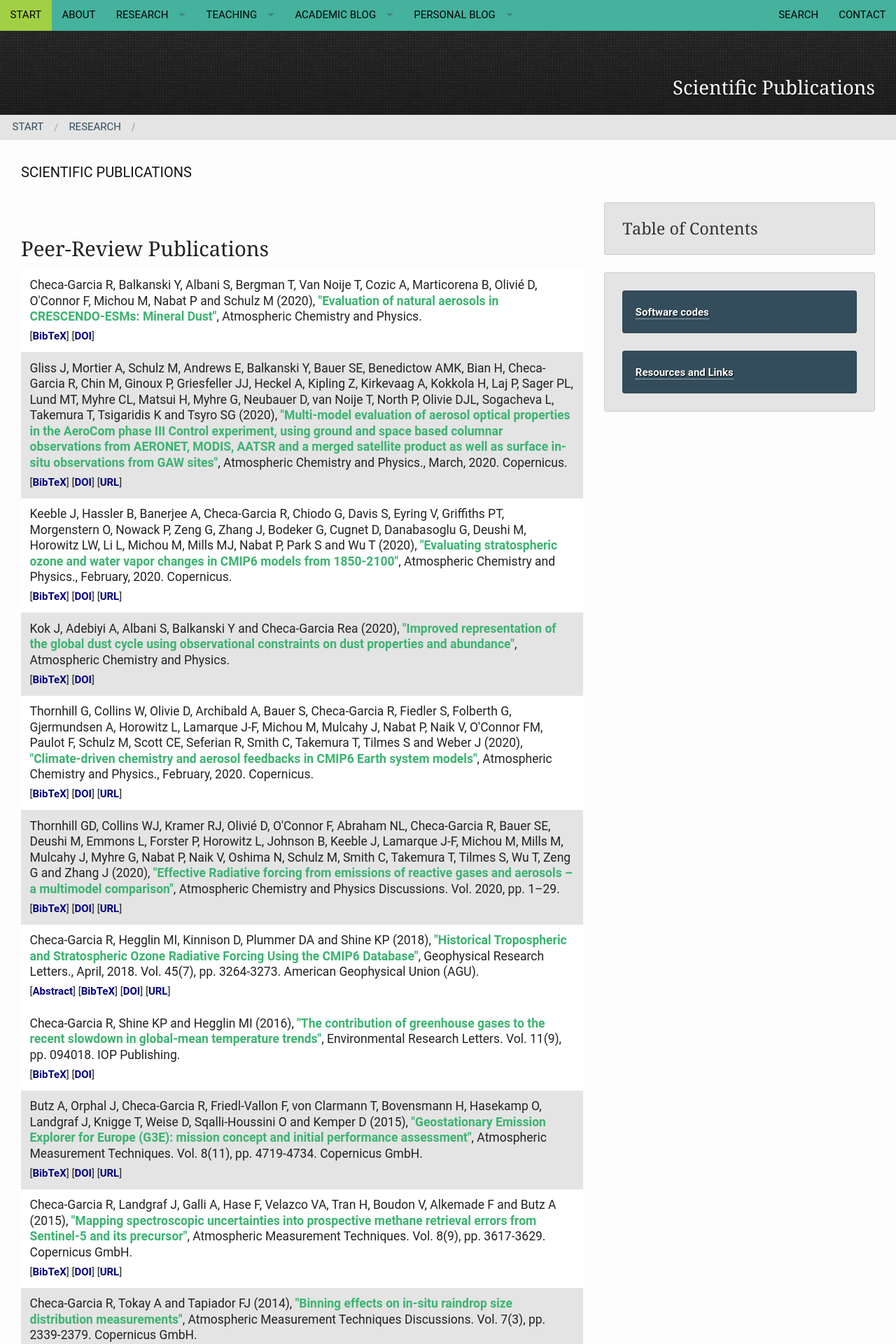
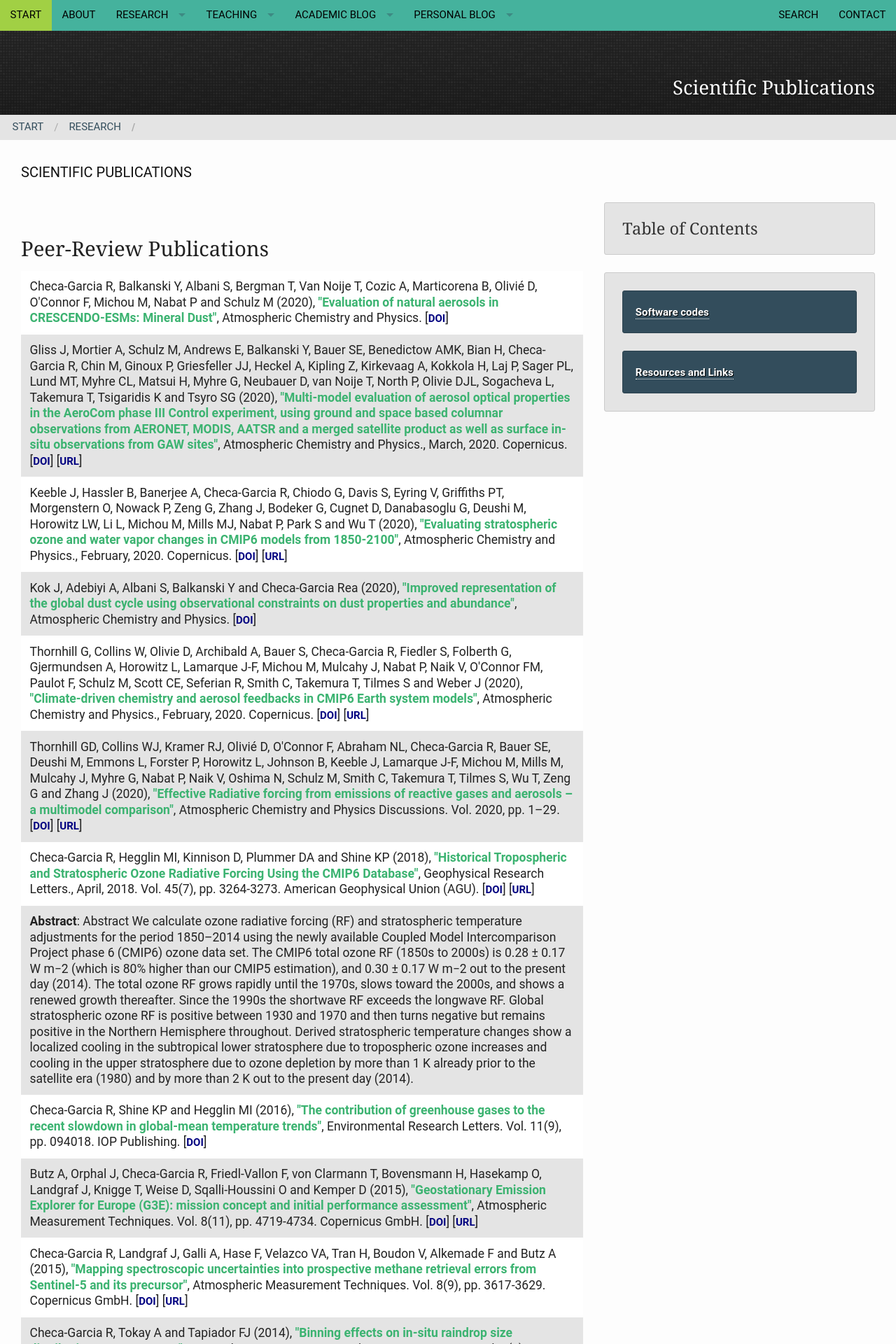
Before and after one commit to RCHG/rchg.github.io, a Jekyll site: the page built from pages/publications.md, in a window 1280 px wide. Shown: the top 1920 px of the page at 70% size. Built offline with Jekyll 4.4.1, drawn with Linux system fonts in a browser that asks for light colours; nearby versions of some CDN libraries; comment, search, counter and statistics services are not loaded; some of the changed text lies outside the part shown.

Commit message:
Update publications.md

```diff
--- a/pages/publications.md
+++ b/pages/publications.md
@@ -28,16 +28,11 @@ breadcrumb: true
 
 <style type="text/css">
 
-table { font-size: 9px; border: 1px gray none; width: 100%; empty-cells: show; border-spacing: 0em 0.1em; margin: 1em 0em; }
+table {font-size: 11px;  border: 1px gray none; width: 100%; empty-cells: show; border-spacing: 0em 0.1em; margin: 1em 0em; }
 th, td { border: none; padding: 0.5em; vertical-align: top; text-align: justify; }
 
 td a { color: navy; text-decoration: none; }
 td a:hover  { text-decoration: underline; }
-
-tr.noshow { display: none;}
-tr.highlight td { background-color: #EFEFEF; border-top: 2px #2E2E2E solid; font-weight: bold; }
-tr.abstract td, tr.comment td, tr.bibtex td { background-color: #EFEFEF; text-align: justify; border-bottom: 2px #2E2E2E solid; }
-tr.nextshow td { border-bottom-style: none; }
 
 tr.bibtex pre { width: 100%; overflow: auto; white-space: pre-wrap;}
 p.infolinks { margin: 0.3em 0em 0em 0em; padding: 0px; }
@@ -54,43 +49,43 @@ p.infolinks { margin: 0.3em 0em 0em 0em; padding: 0px; }
 <tbody>
 <tr id="ChecaGarciaRetal_ACP_2020a" class="entry">
 	<td>Checa-Garcia R, Balkanski Y, Albani S, Bergman T, Van Noije T, Cozic A, Marticorena B, Olivié D, O'Connor F, Michou M, Nabat P and Schulz M (2020), <b style="color:MediumSeaGreen;">"Evaluation of natural aerosols in CRESCENDO-ESMs: Mineral Dust"</b>, Atmospheric Chemistry and Physics.
-	<p class="infolinks"> [<a href="javascript:toggleInfo('ChecaGarciaRetal_ACP_2020a','bibtex')">BibTeX</a>] [<a href="https://doi.org/10.5194/acp-2020-1147" target="_blank">DOI</a>]</p>
+	 [<a href="https://doi.org/10.5194/acp-2020-1147" target="_blank">DOI</a>]
 	</td>
 </tr>
 
 <tr id="Gli2020" class="entry">
 	<td>Gliss J, Mortier A, Schulz M, Andrews E, Balkanski Y, Bauer SE, Benedictow AMK, Bian H, Checa-Garcia R, Chin M, Ginoux P, Griesfeller JJ, Heckel A, Kipling Z, Kirkevaag A, Kokkola H, Laj P, Sager PL, Lund MT, Myhre CL, Matsui H, Myhre G, Neubauer D, van Noije T, North P, Olivie DJL, Sogacheva L, Takemura T, Tsigaridis K and Tsyro SG (2020), <b style="color:MediumSeaGreen;">"Multi-model evaluation of aerosol optical properties in the AeroCom phase III Control experiment, using ground and space based columnar observations from AERONET, MODIS, AATSR and a merged satellite product as well as surface in-situ observations from GAW sites"</b>, Atmospheric Chemistry and Physics., March, 2020.  Copernicus.
-	<p class="infolinks"> [<a href="javascript:toggleInfo('Gli2020','bibtex')">BibTeX</a>] [<a href="https://doi.org/10.5194/acp-2019-1214" target="_blank">DOI</a>] [<a href="https://doi.org/10.5194/acp-2019-1214" target="_blank">URL</a>]</p>
+	[<a href="https://doi.org/10.5194/acp-2019-1214" target="_blank">DOI</a>] [<a href="https://doi.org/10.5194/acp-2019-1214" target="_blank">URL</a>]
 	</td>
 </tr>
 
 <tr id="Keeble2020" class="entry">
 	<td>Keeble J, Hassler B, Banerjee A, Checa-Garcia R, Chiodo G, Davis S, Eyring V, Griffiths PT, Morgenstern O, Nowack P, Zeng G, Zhang J, Bodeker G, Cugnet D, Danabasoglu G, Deushi M, Horowitz LW, Li L, Michou M, Mills MJ, Nabat P, Park S and Wu T (2020), <b style="color:MediumSeaGreen;">"Evaluating stratospheric ozone and water vapor changes in CMIP6 models from 1850-2100"</b>, Atmospheric Chemistry and Physics., February, 2020.  Copernicus.
-	<p class="infolinks"> [<a href="javascript:toggleInfo('Keeble2020','bibtex')">BibTeX</a>] [<a href="https://doi.org/10.5194/acp-2019-1202" target="_blank">DOI</a>] [<a href="https://doi.org/10.5194/acp-2019-1202" target="_blank">URL</a>]</p>
+	[<a href="https://doi.org/10.5194/acp-2019-1202" target="_blank">DOI</a>] [<a href="https://doi.org/10.5194/acp-2019-1202" target="_blank">URL</a>]
 	</td>
 </tr>
 
 <tr id="Kok_ACP_2020a" class="entry">
 	<td>Kok J, Adebiyi A, Albani S, Balkanski Y and Checa-Garcia Rea (2020), <b style="color:MediumSeaGreen;">"Improved representation of the global dust cycle using observational constraints on dust properties and abundance"</b>, Atmospheric Chemistry and Physics.
-	<p class="infolinks"> [<a href="javascript:toggleInfo('Kok_ACP_2020a','bibtex')">BibTeX</a>] [<a href="https://doi.org/10.5194/acp-2020-1131" target="_blank">DOI</a>]</p>
+	[<a href="https://doi.org/10.5194/acp-2020-1131" target="_blank">DOI</a>]
 	</td>
 </tr>
 
 <tr id="Thornhill2020" class="entry">
 	<td>Thornhill G, Collins W, Olivie D, Archibald A, Bauer S, Checa-Garcia R, Fiedler S, Folberth G, Gjermundsen A, Horowitz L, Lamarque J-F, Michou M, Mulcahy J, Nabat P, Naik V, O'Connor FM, Paulot F, Schulz M, Scott CE, Seferian R, Smith C, Takemura T, Tilmes S and Weber J (2020), <b style="color:MediumSeaGreen;">"Climate-driven chemistry and aerosol feedbacks in CMIP6 Earth system models"</b>, Atmospheric Chemistry and Physics., February, 2020.  Copernicus.
-	<p class="infolinks"> [<a href="javascript:toggleInfo('Thornhill2020','bibtex')">BibTeX</a>] [<a href="https://doi.org/10.5194/acp-2019-1207" target="_blank">DOI</a>] [<a href="https://doi.org/10.5194/acp-2019-1207" target="_blank">URL</a>]</p>
+	 [<a href="https://doi.org/10.5194/acp-2019-1207" target="_blank">DOI</a>] [<a href="https://doi.org/10.5194/acp-2019-1207" target="_blank">URL</a>]
 	</td>
 </tr>
 
 <tr id="Thornhill2020b" class="entry">
 	<td>Thornhill GD, Collins WJ, Kramer RJ, Olivié D, O'Connor F, Abraham NL, Checa-Garcia R, Bauer SE, Deushi M, Emmons L, Forster P, Horowitz L, Johnson B, Keeble J, Lamarque J-F, Michou M, Mills M, Mulcahy J, Myhre G, Nabat P, Naik V, Oshima N, Schulz M, Smith C, Takemura T, Tilmes S, Wu T, Zeng G and Zhang J (2020), <b style="color:MediumSeaGreen;">"Effective Radiative forcing from emissions of reactive gases and aerosols – a multimodel comparison"</b>, Atmospheric Chemistry and Physics Discussions.  Vol. 2020, pp. 1–29.
-	<p class="infolinks"> [<a href="javascript:toggleInfo('Thornhill2020b','bibtex')">BibTeX</a>] [<a href="https://doi.org/10.5194/acp-2019-1205" target="_blank">DOI</a>] [<a href="https://acp.copernicus.org/preprints/acp-2019-1205/" target="_blank">URL</a>]</p>
+	[<a href="https://doi.org/10.5194/acp-2019-1205" target="_blank">DOI</a>] [<a href="https://acp.copernicus.org/preprints/acp-2019-1205/" target="_blank">URL</a>]
 	</td>
 </tr>
 
 <tr id="Checa-GarciaEtAl_GRL_2018a" class="entry">
 	<td>Checa-Garcia R, Hegglin MI, Kinnison D, Plummer DA and Shine KP (2018), <b style="color:MediumSeaGreen;">"Historical Tropospheric and Stratospheric Ozone Radiative Forcing Using the CMIP6 Database"</b>, Geophysical Research Letters., April, 2018.  Vol. 45(7), pp. 3264-3273. American Geophysical Union (AGU).
-	<p class="infolinks">[<a href="javascript:toggleInfo('Checa-GarciaEtAl_GRL_2018a','abstract')">Abstract</a>] [<a href="javascript:toggleInfo('Checa-GarciaEtAl_GRL_2018a','bibtex')">BibTeX</a>] [<a href="https://doi.org/10.1002/2017GL076770" target="_blank">DOI</a>] [<a href="https://agupubs.onlinelibrary.wiley.com/doi/abs/10.1002/2017GL076770" target="_blank">URL</a>]</p>
+   [<a href="https://doi.org/10.1002/2017GL076770" target="_blank">DOI</a>] [<a href="https://agupubs.onlinelibrary.wiley.com/doi/abs/10.1002/2017GL076770" target="_blank">URL</a>]
 	</td>
 </tr>
 <tr id="abs_Checa-GarciaEtAl_GRL_2018a" class="abstract noshow">
@@ -99,37 +94,37 @@ p.infolinks { margin: 0.3em 0em 0em 0em; padding: 0px; }
 
 <tr id="Checa-GarciaEtAl_ERL_2016a" class="entry">
 	<td>Checa-Garcia R, Shine KP and Hegglin MI (2016), <b style="color:MediumSeaGreen;">"The contribution of greenhouse gases to the recent slowdown in global-mean temperature trends"</b>, Environmental Research Letters.  Vol. 11(9), pp. 094018. IOP Publishing.
-	<p class="infolinks"> [<a href="javascript:toggleInfo('Checa-GarciaEtAl_ERL_2016a','bibtex')">BibTeX</a>] [<a href="https://doi.org/10.1088/1748-9326/11/9/094018" target="_blank">DOI</a>]</p>
+	 [<a href="https://doi.org/10.1088/1748-9326/11/9/094018" target="_blank">DOI</a>]
 	</td>
 </tr>
 
 <tr id="ButzEtAl_AMT_2015a" class="entry">
 	<td>Butz A, Orphal J, Checa-Garcia R, Friedl-Vallon F, von Clarmann T, Bovensmann H, Hasekamp O, Landgraf J, Knigge T, Weise D, Sqalli-Houssini O and Kemper D (2015), <b style="color:MediumSeaGreen;">"Geostationary Emission Explorer for Europe (G3E): mission concept and initial performance assessment"</b>, Atmospheric Measurement Techniques.  Vol. 8(11), pp. 4719-4734. Copernicus GmbH.
-	<p class="infolinks"> [<a href="javascript:toggleInfo('ButzEtAl_AMT_2015a','bibtex')">BibTeX</a>] [<a href="https://doi.org/10.5194/amt-8-4719-2015" target="_blank">DOI</a>] [<a href="http://www.atmos-meas-tech.net/8/4719/2015/" target="_blank">URL</a>]</p>
+	[<a href="https://doi.org/10.5194/amt-8-4719-2015" target="_blank">DOI</a>] [<a href="http://www.atmos-meas-tech.net/8/4719/2015/" target="_blank">URL</a>]
 	</td>
 </tr>
 
 <tr id="Checa-GarciaEtAl_AMT_2015a" class="entry">
 	<td>Checa-Garcia R, Landgraf J, Galli A, Hase F, Velazco VA, Tran H, Boudon V, Alkemade F and Butz A (2015), <b style="color:MediumSeaGreen;">"Mapping spectroscopic uncertainties into prospective methane retrieval errors from Sentinel-5 and its precursor"</b>, Atmospheric Measurement Techniques.  Vol. 8(9), pp. 3617-3629. Copernicus GmbH.
-	<p class="infolinks"> [<a href="javascript:toggleInfo('Checa-GarciaEtAl_AMT_2015a','bibtex')">BibTeX</a>] [<a href="https://doi.org/10.5194/amt-8-3617-2015" target="_blank">DOI</a>] [<a href="http://www.atmos-meas-tech.net/8/3617/2015/" target="_blank">URL</a>]</p>
+	[<a href="https://doi.org/10.5194/amt-8-3617-2015" target="_blank">DOI</a>] [<a href="http://www.atmos-meas-tech.net/8/3617/2015/" target="_blank">URL</a>]
 	</td>
 </tr>
 
 <tr id="Checa-GarciaEtAl_AMTD_2014a" class="entry">
 	<td>Checa-Garcia R, Tokay A and Tapiador FJ (2014), <b style="color:MediumSeaGreen;">"Binning effects on in-situ raindrop size distribution measurements"</b>, Atmospheric Measurement Techniques Discussions.  Vol. 7(3), pp. 2339-2379. Copernicus GmbH.
-	<p class="infolinks"> [<a href="javascript:toggleInfo('Checa-GarciaEtAl_AMTD_2014a','bibtex')">BibTeX</a>] [<a href="https://doi.org/10.5194/amtd-7-2339-2014" target="_blank">DOI</a>] [<a href="https://www.atmos-meas-tech-discuss.net/7/2339/2014/amtd-7-2339-2014.pdf" target="_blank">URL</a>]</p>
+	[<a href="https://doi.org/10.5194/amtd-7-2339-2014" target="_blank">DOI</a>] [<a href="https://www.atmos-meas-tech-discuss.net/7/2339/2014/amtd-7-2339-2014.pdf" target="_blank">URL</a>]
 	</td>
 </tr>
 
 <tr id="ChecaTapiador_E_2011a" class="entry">
 	<td>Checa-Garcia R and Tapiador FJ (2011), <b style="color:MediumSeaGreen;">"A Maximum Entropy Modelling of the Rain Drop Size Distribution"</b>, Entropy.  Vol. 13(12), pp. 293-315. MDPI AG.
-	<p class="infolinks"> [<a href="javascript:toggleInfo('ChecaTapiador_E_2011a','bibtex')">BibTeX</a>] [<a href="https://doi.org/10.3390/e13020293" target="_blank">DOI</a>]</p>
+	[<a href="https://doi.org/10.3390/e13020293" target="_blank">DOI</a>]
 	</td>
 </tr>
 
 <tr id="TapiadorEtAl_EES_2011a" class="entry">
 	<td>Tapiador FJ, Hou AY, de Castro M, Checa-Garcia R, Cuartero F and Barros AP (2011), <b style="color:MediumSeaGreen;">"Precipitation estimates for hydroelectricity"</b>, Energy &amp; Environmental Science.  Vol. 4(11), pp. 4435. Royal Society of Chemistry (RSC).
-	<p class="infolinks">[<a href="javascript:toggleInfo('TapiadorEtAl_EES_2011a','abstract')">Abstract</a>] [<a href="javascript:toggleInfo('TapiadorEtAl_EES_2011a','bibtex')">BibTeX</a>] [<a href="https://doi.org/10.1039/c1ee01745d" target="_blank">DOI</a>] [<a href="http://dx.doi.org/10.1039/C1EE01745D" target="_blank">URL</a>]</p>
+	<a href="https://doi.org/10.1039/c1ee01745d" target="_blank">DOI</a>] [<a href="http://dx.doi.org/10.1039/C1EE01745D" target="_blank">URL</a>]
 	</td>
 </tr>
 <tr id="abs_TapiadorEtAl_EES_2011a" class="abstract noshow">
@@ -138,19 +133,19 @@ p.infolinks { margin: 0.3em 0em 0em 0em; padding: 0px; }
 
 <tr id="TapiadorEtAl_GRL_2010a" class="entry">
 	<td>Tapiador FJ, Checa-Garcia R and de Castro M (2010), <b style="color:MediumSeaGreen;">"An experiment to measure the spatial variability of rain drop size distribution using sixteen laser disdrometers"</b>, Geophysical Research Letters.  Vol. 37(16), pp. L16803. Wiley-Blackwell.
-	<p class="infolinks"> [<a href="javascript:toggleInfo('TapiadorEtAl_GRL_2010a','bibtex')">BibTeX</a>] [<a href="https://doi.org/10.1029/2010gl044120" target="_blank">DOI</a>]</p>
+    [<a href="https://doi.org/10.1029/2010gl044120" target="_blank">DOI</a>]
 	</td>
 </tr>
 
 <tr id="TarazonaEtAl_PRL_2007a" class="entry">
 	<td>Tarazona P, Checa-Garcia R and Chacon E (2007), <b style="color:MediumSeaGreen;">"Critical Analysis of the Density Functional Theory Prediction of Enhanced Capillary Waves"</b>, Physical Review Letters.  Vol. 99(19), pp. 196101. American Physical Society (APS).
-	<p class="infolinks"> [<a href="javascript:toggleInfo('TarazonaEtAl_PRL_2007a','bibtex')">BibTeX</a>] [<a href="https://doi.org/10.1103/PhysRevLett.99.196101" target="_blank">DOI</a>]</p>
+   [<a href="https://doi.org/10.1103/PhysRevLett.99.196101" target="_blank">DOI</a>]
 	</td>
 </tr>
 
 <tr id="ChecaEtAl_PRE_2004a" class="entry">
 	<td>Checa-Garcia R, Chacon E and Tarazona P (2004), <b style="color:MediumSeaGreen;">"Density functional study of layering at liquid surfaces"</b>, Physical Review E.  Vol. 70(6), pp. 061601. American Physical Society (APS).
-	<p class="infolinks"> [<a href="javascript:toggleInfo('ChecaEtAl_PRE_2004a','bibtex')">BibTeX</a>] [<a href="https://doi.org/10.1103/PhysRevE.70.061601" target="_blank">DOI</a>]</p>
+	[<a href="https://doi.org/10.1103/PhysRevE.70.061601" target="_blank">DOI</a>]
 	</td>
 </tr>
 
```
